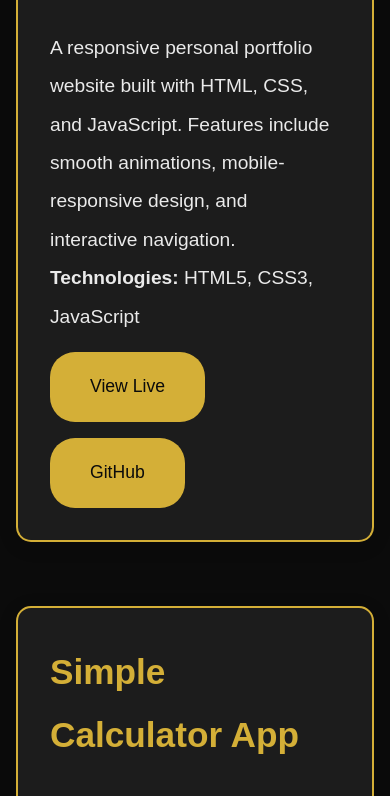
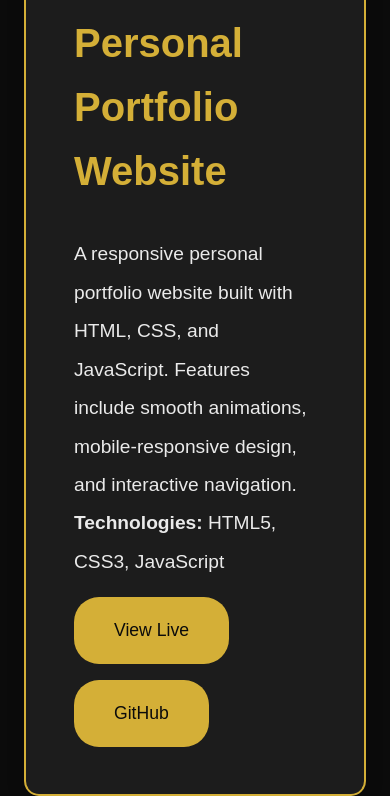
Before and after one commit to AliyaS-hash/Portfolio, a plain HTML site: page index.html in a window 390 px wide. Shown: the part 737-1533 px from the top of the page. Drawn offline with Linux system fonts and the light colour scheme.

Commit message:
changes to portfolio

```diff
--- a/index.html
+++ b/index.html
@@ -322,6 +322,10 @@
         }
 
         @media (max-width: 768px) {
+            body {
+                font-size: 20px;
+                line-height: 1.6;
+            }
             .mobile-menu-btn {
                 display: block;
             }
@@ -338,7 +342,7 @@
             }
             .main-content {
                 margin-left: 0;
-                padding: 2rem 1rem;
+                padding: 3rem 1.5rem;
             }
             .sidebar .about-card {
                 padding: 1rem;
@@ -355,20 +359,20 @@
                 margin: 0.5rem;
             }
             .sidebar nav ul li a {
-                padding: 1.2rem 2rem;
+                padding: 1.5rem 2.5rem;
                 margin: 0;
                 border-radius: 15px;
-                font-size: 1.3rem;
+                font-size: 1.4rem;
                 text-transform: uppercase;
                 letter-spacing: 0.5px;
                 box-shadow: 0 3px 10px rgba(0,0,0,0.15);
             }
             .card {
-                padding: 2rem;
+                padding: 3rem;
                 margin-bottom: 2rem;
             }
             .card h2 {
-                font-size: 2.2rem;
+                font-size: 2.5rem;
             }
             .project-grid {
                 grid-template-columns: 1fr;
```
